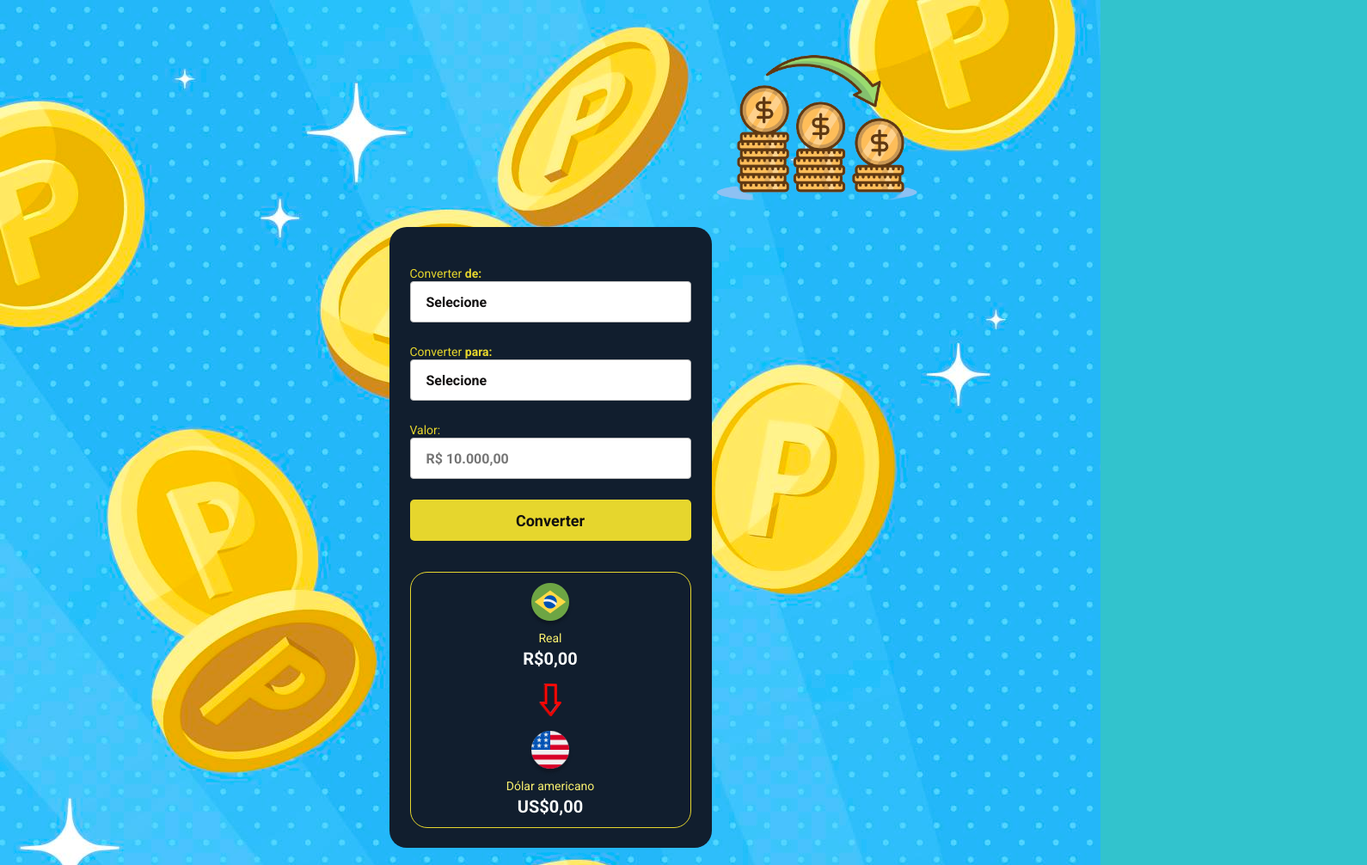
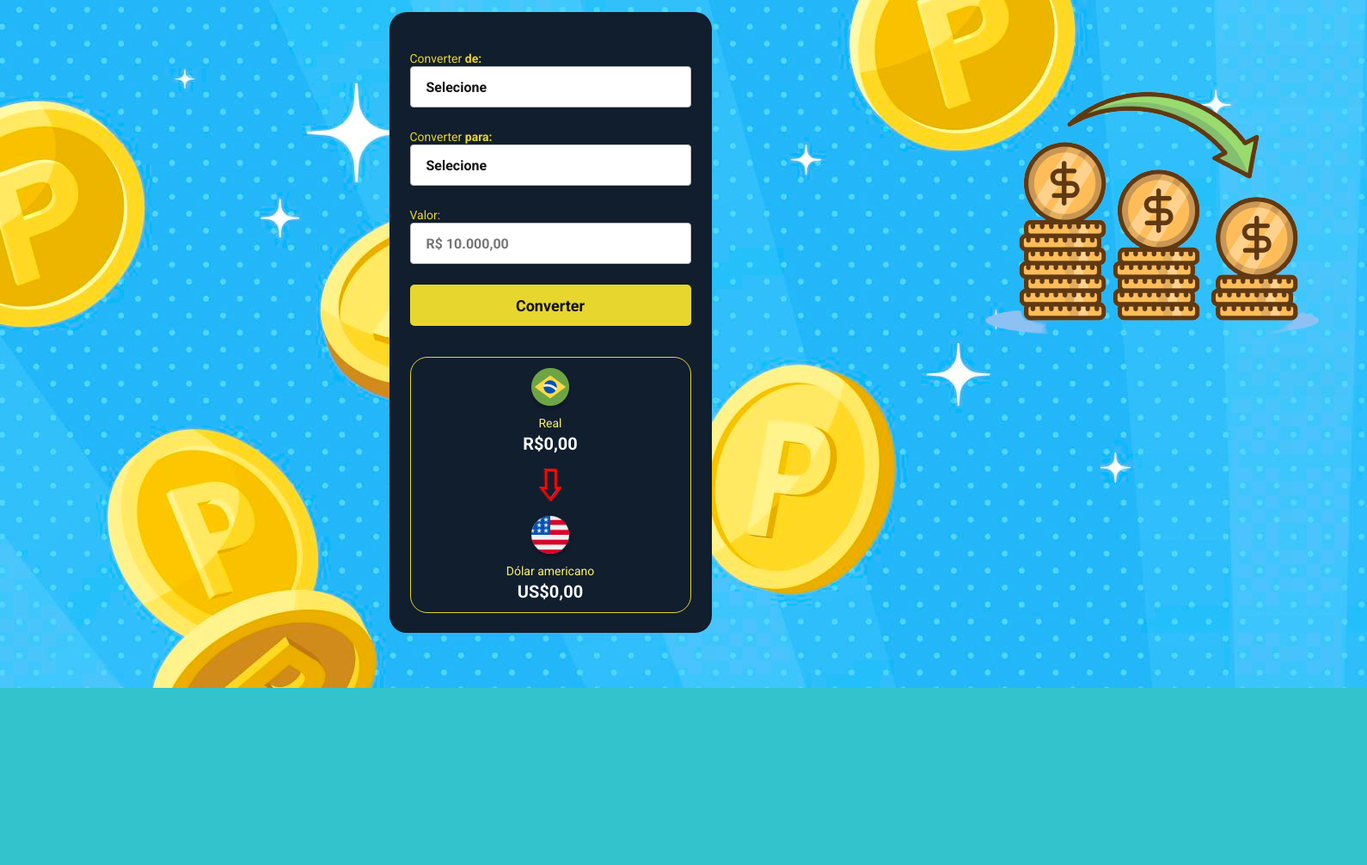
Before and after one commit to Gustavo-Oliveira-Dev/Conversor-DevClub, a plain HTML site: page index.html in a window 1280 px wide. Shown: the whole page at 86% size, 1590 px wide, since content can reach past the window. After the commit the page ends 800 px from the top, so only its background shows below. Drawn offline with Linux system fonts and the light colour scheme.

Commit message:
Alteração de tamanho.

```diff
--- a/styles.css
+++ b/styles.css
@@ -21,8 +21,9 @@ body {
 }
 
 .logo {
-    width: 300px;
-    margin-left: 800px;
+    width: 500px;
+    margin-left: 1090px;
+
 
 }
 
@@ -30,7 +31,7 @@ main {
     width: 375px;
     border-radius: 20px;
     background: #111e2e;
-    margin: -40px auto 20px;
+    margin: -490px auto 20px;
     padding: 44px 24px 23px;
 }
 
```
